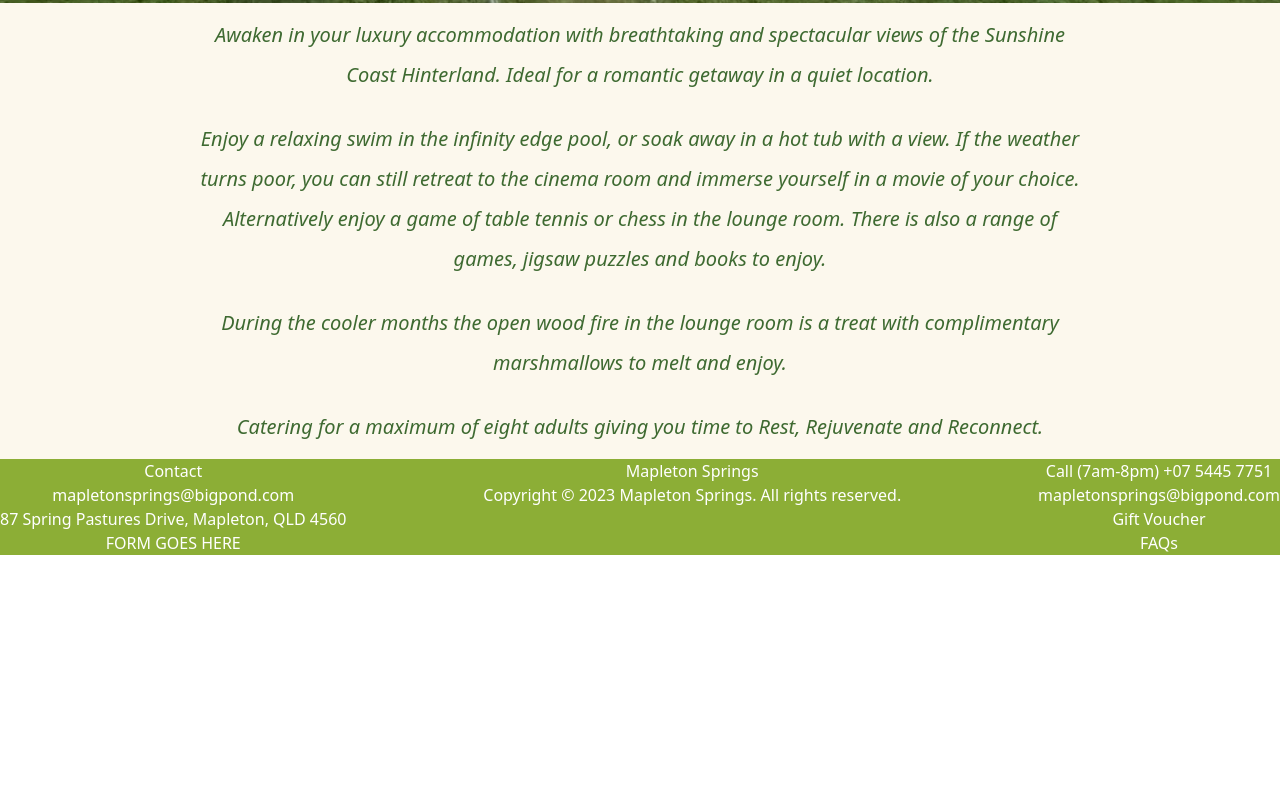
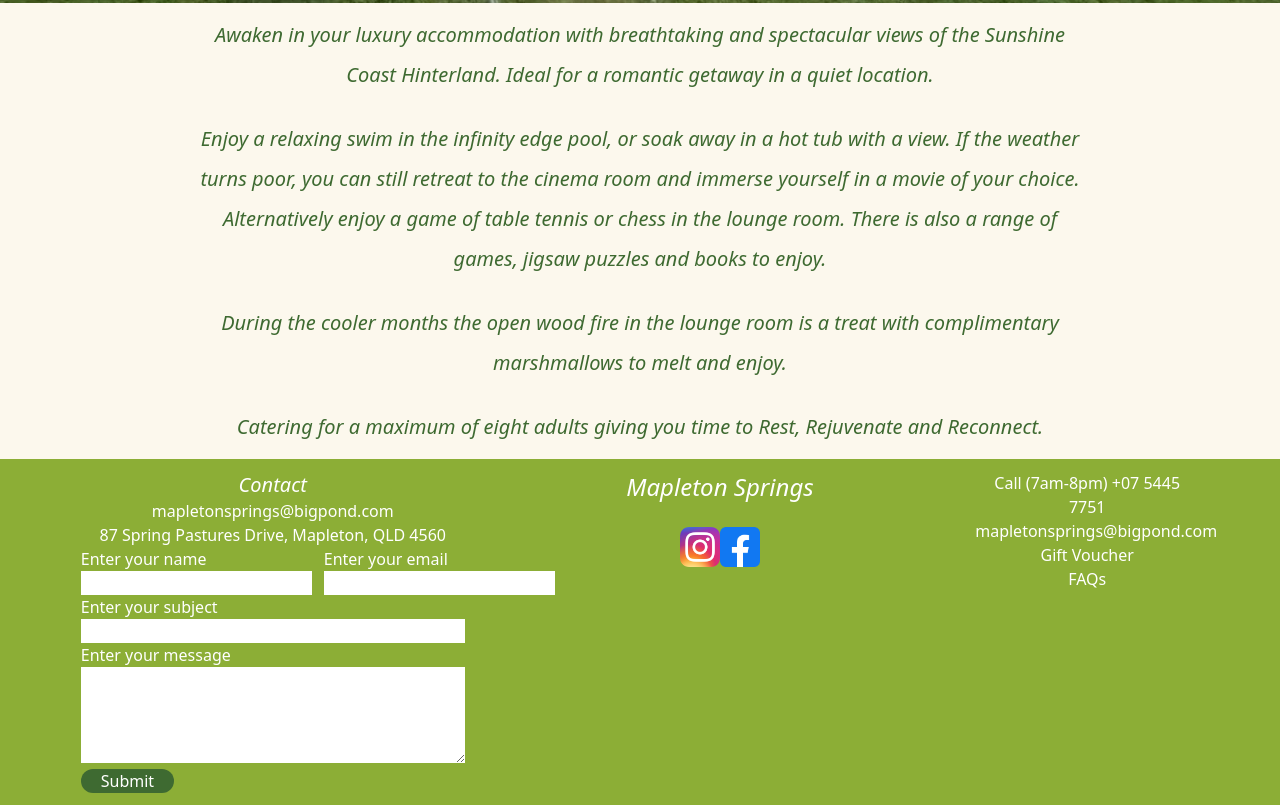
Before and after one commit to garyaspinall/mapleton_springs-2.0, a website: page dist/index.html in a window 1280 px wide. Shown: the part 955-1760 px from the top of the page. Before the commit the page ends 1510 px from the top, so only its background shows below. Drawn offline with Linux system fonts and the light colour scheme.

Commit message:
Update footer

```diff
--- a/dist/index.html
+++ b/dist/index.html
@@ -114,18 +114,41 @@
         Rejuvenate and Reconnect.
       </p>
     </main>
-    <footer class="flex justify-between bg-lime text-center text-white">
-      <div>
-        <h1>Contact</h1>
+    <footer class="flex justify-around bg-lime text-center text-white py-3">
+      <div class="max-w-96">
+        <h1 class="text-xl italic">Contact</h1>
         <p>mapletonsprings@bigpond.com</p>
         <p>87 Spring Pastures Drive, Mapleton, QLD 4560</p>
-        <form>FORM GOES HERE</form>
+        <form class="text-left">
+          <div class="flex space-x-3">
+            <div>
+              <label for="name">Enter your name</label><br>
+              <input class="text-green1" type="text" id="name">
+            </div>
+            <div>
+              <label for="email">Enter your email</label><br>
+              <input class="text-green1" type="text" id="email">
+            </div>
+          </div>
+          <div>
+            <label for="subject">Enter your subject</label><br>
+            <input class="text-green1 w-full" type="text" id="subject"><br>
+          </div>
+          <div>
+            <label for="message">Enter your message</label><br>
+            <textarea class="text-green1 w-full h-24" type="text" id="message"></textarea>
+          </div>
+          <input type="submit" value="Submit" class="rounded-xl bg-green1 px-5">
+        </form>
       </div>
-      <div>
-        <h1>Mapleton Springs</h1>
-        <a></a>Copyright &copy; 2023 Mapleton Springs. All rights reserved.
+      <div class="max-w-56">
+        <h1 class="text-2xl italic">Mapleton Springs</h1><br>
+        <div class="flex justify-center">
+          <img class="h-10" src="../assets/ig_icon.webp">
+          <img class="h-10" src="../assets/fb_icon.png">
+        </div>
       </div>
-      <div>
+      <div class="max-w-56">
         <ol>
           <li>
             <a>Call (7am-8pm) +07 5445 7751</a>
```
Also changed, not shown: assets/fb_icon.png (added), assets/ig_icon.webp (added), dist/style.css.
